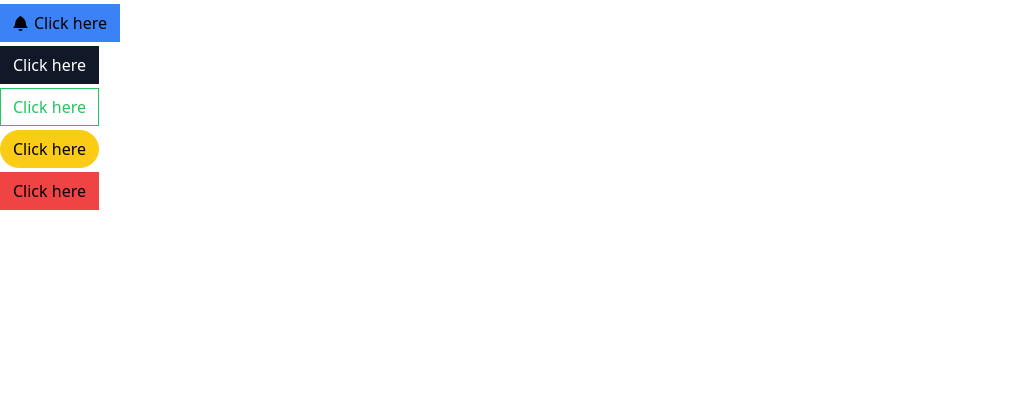
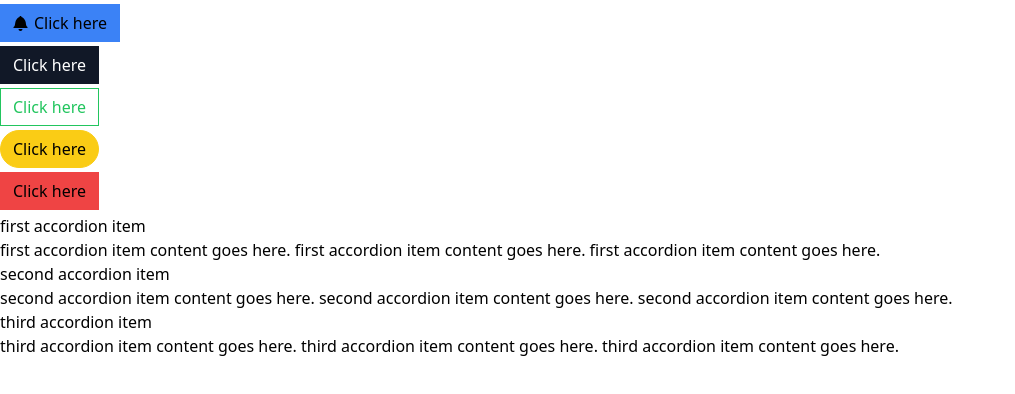
Before and after one commit to roesnera/ReactCourse, a React (Vite) app in the folder comps/: page / in a window 1280 px wide. Shown: the top 394 px of the page, without its empty margins (0-1015 px from the left). Built offline with nearby package versions, Linux system fonts and the light colour scheme.

Commit message:
adds accordion scaffold, button page

```diff
--- a/comps/src/App.jsx
+++ b/comps/src/App.jsx
@@ -1,28 +1,31 @@
 // import './App.css';
 import './index.css';
-import Button from './components/Button';
-import { GoBell } from 'react-icons/go';
+import ButtonPage from './pages/ButtonPage';
+import Accordion from './components/Accordion';
 
 function App() {
+  const accordionItems = [
+    {
+      id: '12kjh',
+      label: "first accordion item",
+      content: "first accordion item content goes here. first accordion item content goes here. first accordion item content goes here. "
+    },
+    {
+      id: '12k231',
+      label: "second accordion item",
+      content: "second accordion item content goes here. second accordion item content goes here. second accordion item content goes here."
+    },
+    {
+      id: '12ikju',
+      label: "third accordion item",
+      content: "third accordion item content goes here. third accordion item content goes here. third accordion item content goes here."
+    },
+  ]
 
-  return (
-    <div>
-      <div>
-        <Button primary><GoBell/>Click here</Button>
-      </div>
-      <div>
-        <Button secondary>Click here</Button>
-      </div>
-      <div>
-        <Button success outline>Click here</Button>
-      </div>
-      <div>
-        <Button warning rounded>Click here</Button>
-      </div>
-      <div>
-        <Button danger>Click here</Button>
-      </div>
-    </div>
+  return (<>
+    <ButtonPage />
+    <Accordion accordionItems={accordionItems}/>
+  </>
   )
 }
 
--- /dev/null
+++ b/comps/src/components/Accordion/Accordion.jsx
@@ -0,0 +1,13 @@
+// import React from 'react';
+import './Accordion.css';
+
+export default function Accordion({ accordionItems }) {
+  return <div>{accordionItems.map((item) => {
+    return (
+      <div key={item.id}>
+          <div>{item.label}</div>
+          <div>{item.content}</div>
+      </div>
+    )
+  })}</div>;
+}
--- /dev/null
+++ b/comps/src/components/Accordion/index.js
@@ -0,0 +1,3 @@
+import Accordion from './Accordion';
+
+export default Accordion;
--- /dev/null
+++ b/comps/src/pages/ButtonPage/ButtonPage.jsx
@@ -0,0 +1,29 @@
+// import './App.css';
+// import './index.css';
+import Button from '../../components/Button';
+import { GoBell } from 'react-icons/go';
+
+function App() {
+
+  return (
+    <div>
+      <div>
+        <Button primary><GoBell/>Click here</Button>
+      </div>
+      <div>
+        <Button secondary>Click here</Button>
+      </div>
+      <div>
+        <Button success outline>Click here</Button>
+      </div>
+      <div>
+        <Button warning rounded>Click here</Button>
+      </div>
+      <div>
+        <Button danger>Click here</Button>
+      </div>
+    </div>
+  )
+}
+
+export default App
--- /dev/null
+++ b/comps/src/pages/ButtonPage/index.js
@@ -0,0 +1,3 @@
+import ButtonPage from './ButtonPage';
+
+export default ButtonPage;
```
Also changed, not shown: comps/src/components/Accordion/Accordion.css (added), comps/src/pages/ButtonPage/ButtonPage.css (added).
